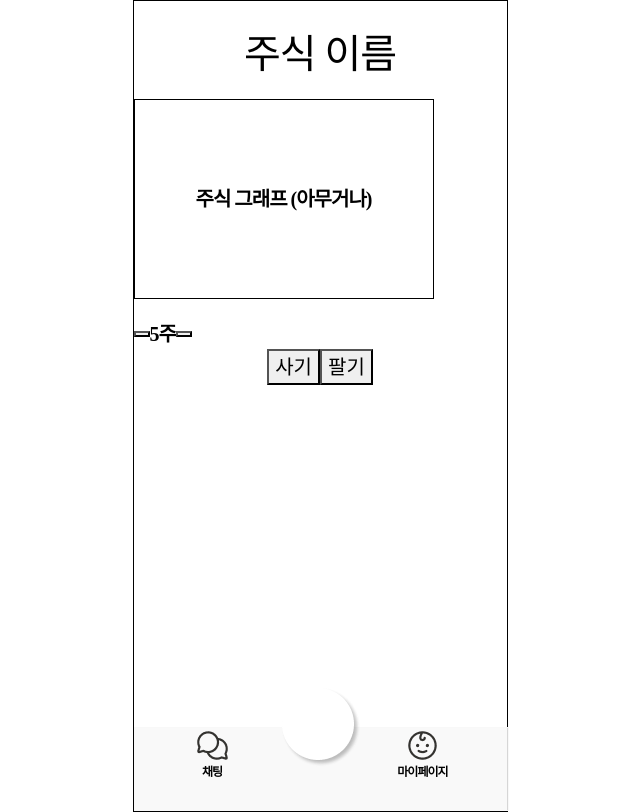
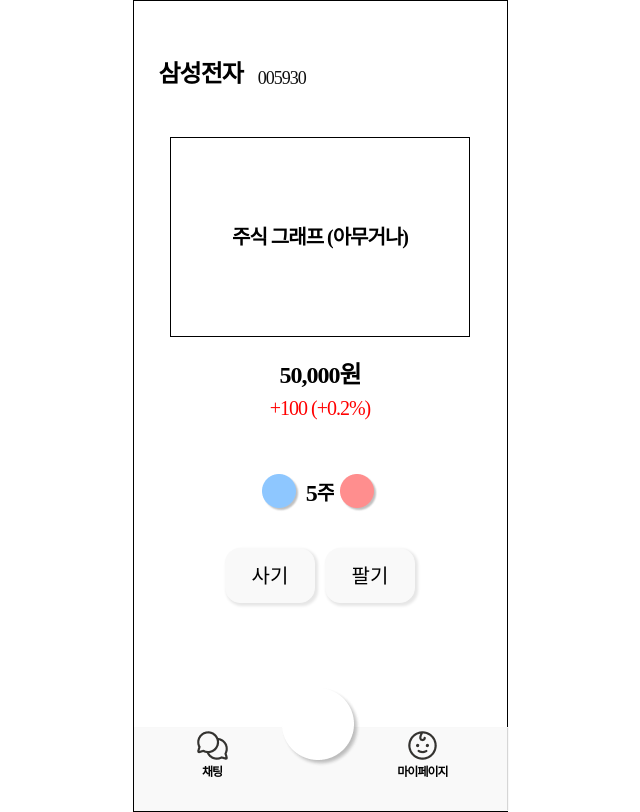
Before and after one commit to MoneyPlay-DigitalHanaro/front-end, a React (Create React App) app: page /stock in a window 1280 px wide. Shown: the whole page, without its empty margins (320-960 px from the left). Built offline with nearby package versions, Linux system fonts and the light colour scheme; a web font is replaced by a local one.

Commit message:
Feat: 매수매도 페이지 UI

```diff
--- a/src/pages/stock/PurchaseStock.js
+++ b/src/pages/stock/PurchaseStock.js
@@ -1,5 +1,7 @@
 /* eslint-disable */
-
+import styles from '../../style/css/Stock.module.css';
+import plus from '../../image/Stock/plus.png';
+import minus from '../../image/Stock/minus.png';
 import React, { useState } from 'react';
 
 function PurchaseStock() {
@@ -23,8 +25,11 @@
 
   return (
     <div>
-      <h1>주식 이름</h1>
-
+      <div style={{ display: 'flex', flexDirection: 'row', alignItems: 'flex-end', padding: '25px' }}>
+        <div className={`${styles.title} mgr15`}>삼성전자</div>
+        <div className={`${styles.titleNumber} `}>005930</div>
+      </div>
+      <div className={`${styles.stockContainer} `}>
         <div
           style={{
             border: '1px solid black',
@@ -39,15 +44,29 @@
           {/* 이곳에 실제 주식 그래프를 표현하는 코드나 이미지를 넣어주세요. */}
           <span>주식 그래프 (아무거나)</span>
         </div>
-
-      <div style={{ display: 'flex', alignItems: 'center' }}>
-        <button onClick={decreaseStock}> </button>
-        <span>{stockCount}</span> 주<button onClick={increaseStock}> </button>
+        <div className={`${styles.title}`}>50,000원</div>
+        <div className={`${styles.difference} ${styles.difference.startsWith('+') ? styles.blue : styles.red}`}>
+          +100 (+0.2%)
         </div>
 
-      <div>
-        <button onClick={buyStock}>사기</button>
-        <button onClick={sellStock}>팔기</button>
+        <div style={{ display: 'flex', alignItems: 'center', marginTop: '50px' }}>
+          <button onClick={decreaseStock} style={{ border: '0px', backgroundColor: 'white' }}>
+            <img src={minus}></img>
+          </button>
+          <span className={`${styles.title}`}>{stockCount}</span> 주
+          <button onClick={increaseStock} style={{ border: '0px', backgroundColor: 'white' }}>
+            <img src={plus}></img>{' '}
+          </button>
+        </div>
+
+        <div style={{ marginTop: '30px' }}>
+          <button className={`${styles.stockButton}`} onClick={buyStock}>
+            사기
+          </button>
+          <button className={`${styles.stockButton}`} onClick={sellStock}>
+            팔기
+          </button>
+        </div>
       </div>
     </div>
   );
--- /dev/null
+++ b/src/style/css/Stock.module.css
@@ -0,0 +1,41 @@
+/* eslint-disable */
+
+.stockContainer {
+  display: flex;
+  flex-direction: column;
+  align-items: center;
+}
+
+.title {
+  font-size: 24px;
+  font-weight: 600;
+}
+
+.titleNumber {
+  font-size: 18px;
+  font-weight: 400;
+  color: #0E0E0E;
+}
+
+.stockButton {
+  width: 90px;
+  height: 55px;
+  margin: 5px;
+  background-color: #f9f9f9;
+  border-radius: 15px;
+  box-shadow: 2px 2px 3px 1px rgba(0, 0, 0, 0.1);
+  border: solid #f9f9f9 1px;
+}
+
+.difference {
+  font-size: 20px;
+  font-weight: 400;
+}
+
+.red {
+  color: red;
+}
+
+.blue {
+  color: blue;
+}
```
Also changed, not shown: src/image/Stock/minus.png (added), src/image/Stock/plus.png (added). Lines whose indentation alone changed are shown as unchanged.
